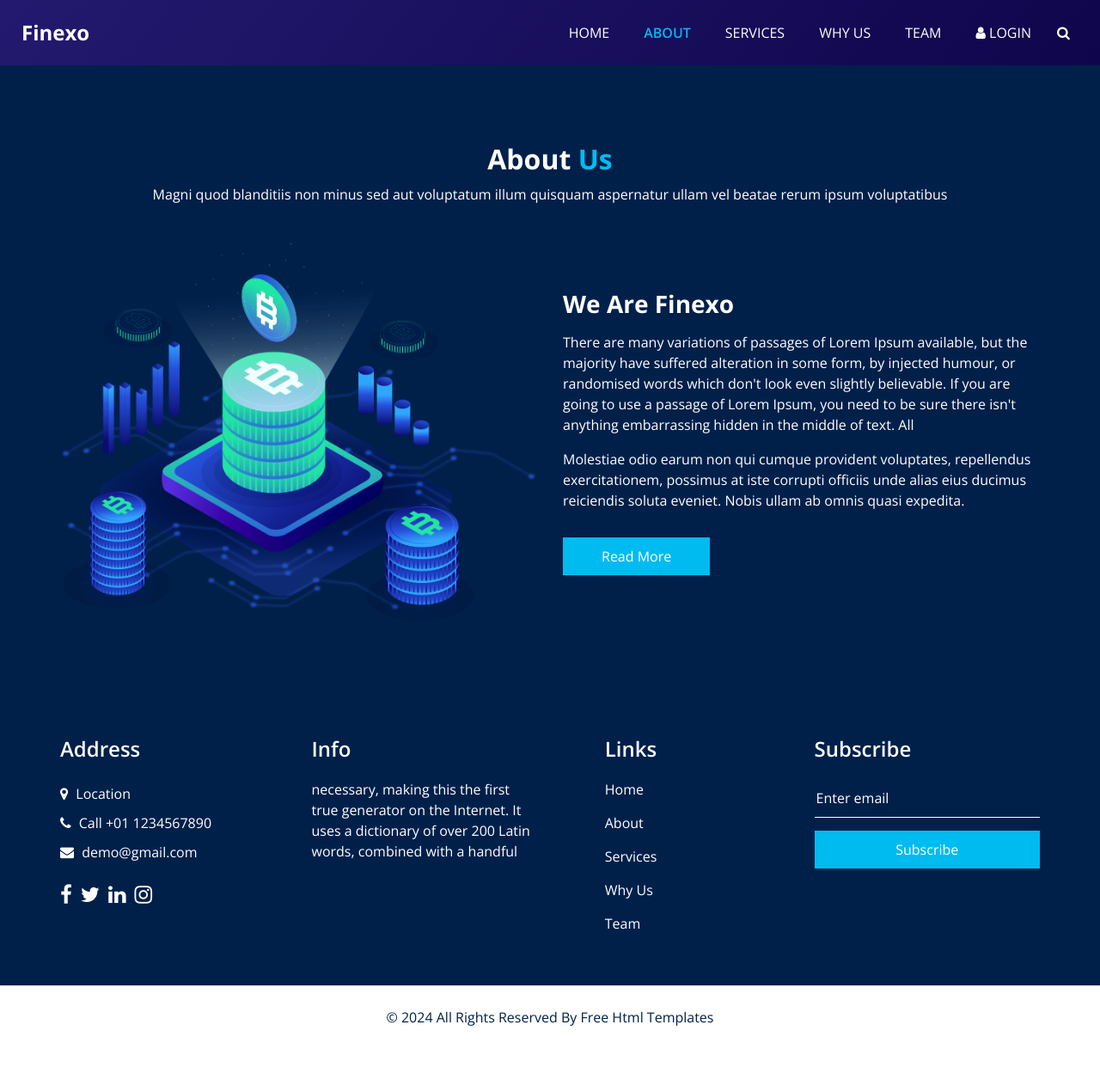
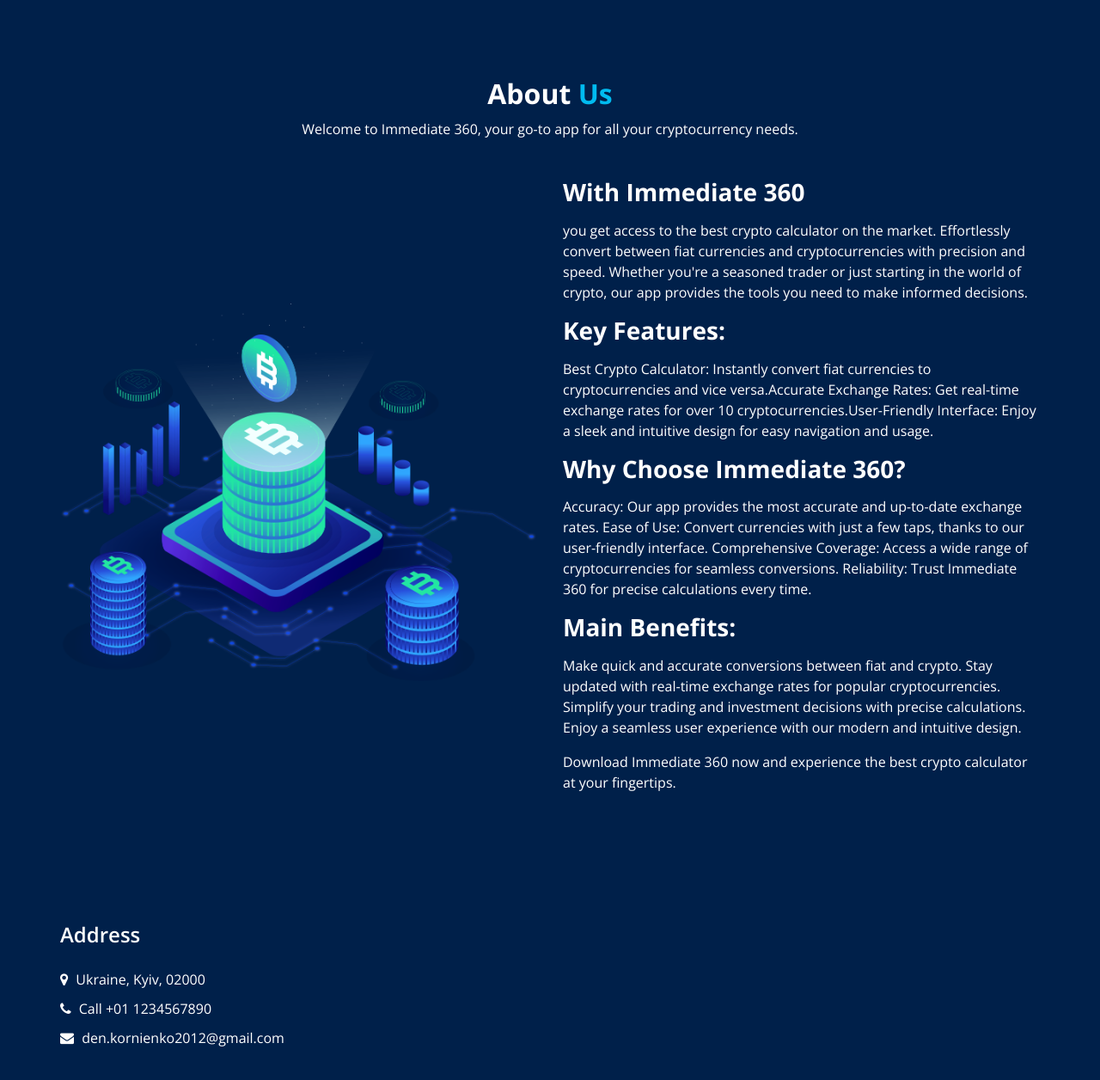
Before and after one commit to Reksagon/Immediate-360, a plain HTML site: page index.html in a window 1280 px wide. Shown: the whole page at 86% size. Before the commit the page ends 1220 px from the top, so only its background shows below. Drawn offline with nearby package versions, Linux system fonts and the light colour scheme; some packages are replaced by stand-ins of ours; a script that the page names is missing.

Commit message:
Update index.html

```diff
--- a/index.html
+++ b/index.html
@@ -44,52 +44,6 @@
       </div>
     </div>
 
-    <!-- header section strats -->
-    <header class="header_section">
-      <div class="container-fluid">
-        <nav class="navbar navbar-expand-lg custom_nav-container ">
-          <a class="navbar-brand" href="index.html">
-            <span>
-              Finexo
-            </span>
-          </a>
-
-          <button class="navbar-toggler" type="button" data-toggle="collapse" data-target="#navbarSupportedContent" aria-controls="navbarSupportedContent" aria-expanded="false" aria-label="Toggle navigation">
-            <span class=""> </span>
-          </button>
-
-          <div class="collapse navbar-collapse" id="navbarSupportedContent">
-            <ul class="navbar-nav  ">
-              <li class="nav-item ">
-                <a class="nav-link" href="index.html">Home </a>
-              </li>
-              <li class="nav-item active">
-                <a class="nav-link" href="about.html"> About <span class="sr-only">(current)</span> </a>
-              </li>
-              <li class="nav-item">
-                <a class="nav-link" href="service.html">Services</a>
-              </li>
-              <li class="nav-item">
-                <a class="nav-link" href="why.html">Why Us</a>
-              </li>
-              <li class="nav-item">
-                <a class="nav-link" href="team.html">Team</a>
-              </li>
-              <li class="nav-item">
-                <a class="nav-link" href="#"> <i class="fa fa-user" aria-hidden="true"></i> Login</a>
-              </li>
-              <form class="form-inline">
-                <button class="btn  my-2 my-sm-0 nav_search-btn" type="submit">
-                  <i class="fa fa-search" aria-hidden="true"></i>
-                </button>
-              </form>
-            </ul>
-          </div>
-        </nav>
-      </div>
-    </header>
-    <!-- end header section -->
-  </div>
 
   <!-- about section -->
 
@@ -100,7 +54,7 @@
           About <span>Us</span>
         </h2>
         <p>
-          Magni quod blanditiis non minus sed aut voluptatum illum quisquam aspernatur ullam vel beatae rerum ipsum voluptatibus
+          Welcome to Immediate 360, your go-to app for all your cryptocurrency needs.
         </p>
       </div>
       <div class="row">
@@ -112,20 +66,32 @@
         <div class="col-md-6">
           <div class="detail-box">
             <h3>
-              We Are Finexo
+              With Immediate 360
             </h3>
             <p>
-              There are many variations of passages of Lorem Ipsum available, but the majority have suffered alteration
-              in some form, by injected humour, or randomised words which don't look even slightly believable. If you
-              are going to use a passage of Lorem Ipsum, you need to be sure there isn't anything embarrassing hidden in
-              the middle of text. All
+              you get access to the best crypto calculator on the market. Effortlessly convert between fiat currencies and cryptocurrencies with precision and speed. Whether you're a seasoned trader or just starting in the world of crypto, our app provides the tools you need to make informed decisions.
+            </p>
+           <h3>
+              Key Features:
+            </h3>
+            <p>
+              Best Crypto Calculator: Instantly convert fiat currencies to cryptocurrencies and vice versa.Accurate Exchange Rates: Get real-time exchange rates for over 10 cryptocurrencies.User-Friendly Interface: Enjoy a sleek and intuitive design for easy navigation and usage.
+            </p>
+            <h3>
+              Why Choose Immediate 360?
+            </h3>
+            <p>
+              Accuracy: Our app provides the most accurate and up-to-date exchange rates. Ease of Use: Convert currencies with just a few taps, thanks to our user-friendly interface.  Comprehensive Coverage: Access a wide range of cryptocurrencies for seamless conversions. Reliability: Trust Immediate 360 for precise calculations every time.
+            </p>
+            <h3>
+              Main Benefits:
+            </h3>
+            <p>
+              Make quick and accurate conversions between fiat and crypto. Stay updated with real-time exchange rates for popular cryptocurrencies. Simplify your trading and investment decisions with precise calculations. Enjoy a seamless user experience with our modern and intuitive design.
             </p>
             <p>
-              Molestiae odio earum non qui cumque provident voluptates, repellendus exercitationem, possimus at iste corrupti officiis unde alias eius ducimus reiciendis soluta eveniet. Nobis ullam ab omnis quasi expedita.
+              Download Immediate 360 now and experience the best crypto calculator at your fingertips.
             </p>
-            <a href="">
-              Read More
-            </a>
           </div>
         </div>
       </div>
@@ -148,7 +114,7 @@
               <a href="">
                 <i class="fa fa-map-marker" aria-hidden="true"></i>
                 <span>
-                  Location
+                  Ukraine, Kyiv, 02000
                 </span>
               </a>
               <a href="">
@@ -160,71 +126,15 @@
               <a href="">
                 <i class="fa fa-envelope" aria-hidden="true"></i>
                 <span>
-                  demo@gmail.com
+                  den.kornienko2012@gmail.com
                 </span>
               </a>
             </div>
           </div>
-          <div class="info_social">
-            <a href="">
-              <i class="fa fa-facebook" aria-hidden="true"></i>
-            </a>
-            <a href="">
-              <i class="fa fa-twitter" aria-hidden="true"></i>
-            </a>
-            <a href="">
-              <i class="fa fa-linkedin" aria-hidden="true"></i>
-            </a>
-            <a href="">
-              <i class="fa fa-instagram" aria-hidden="true"></i>
-            </a>
-          </div>
         </div>
-        <div class="col-md-6 col-lg-3 info_col">
-          <div class="info_detail">
-            <h4>
-              Info
-            </h4>
-            <p>
-              necessary, making this the first true generator on the Internet. It uses a dictionary of over 200 Latin words, combined with a handful
-            </p>
-          </div>
-        </div>
-        <div class="col-md-6 col-lg-2 mx-auto info_col">
-          <div class="info_link_box">
-            <h4>
-              Links
-            </h4>
-            <div class="info_links">
-              <a class="active" href="index.html">
-                Home
-              </a>
-              <a class="" href="about.html">
-                About
-              </a>
-              <a class="" href="service.html">
-                Services
-              </a>
-              <a class="" href="why.html">
-                Why Us
-              </a>
-              <a class="" href="team.html">
-                Team
-              </a>
-            </div>
-          </div>
-        </div>
-        <div class="col-md-6 col-lg-3 info_col ">
-          <h4>
-            Subscribe
-          </h4>
-          <form action="#">
-            <input type="text" placeholder="Enter email" />
-            <button type="submit">
-              Subscribe
-            </button>
-          </form>
-        </div>
+
+
+
       </div>
     </div>
   </section>
@@ -232,14 +142,7 @@
   <!-- end info section -->
 
   <!-- footer section -->
-  <section class="footer_section">
-    <div class="container">
-      <p>
-        &copy; <span id="displayYear"></span> All Rights Reserved By
-        <a href="https://html.design/">Free Html Templates</a>
-      </p>
-    </div>
-  </section>
+
   <!-- footer section -->
 
   <!-- jQery -->
```
